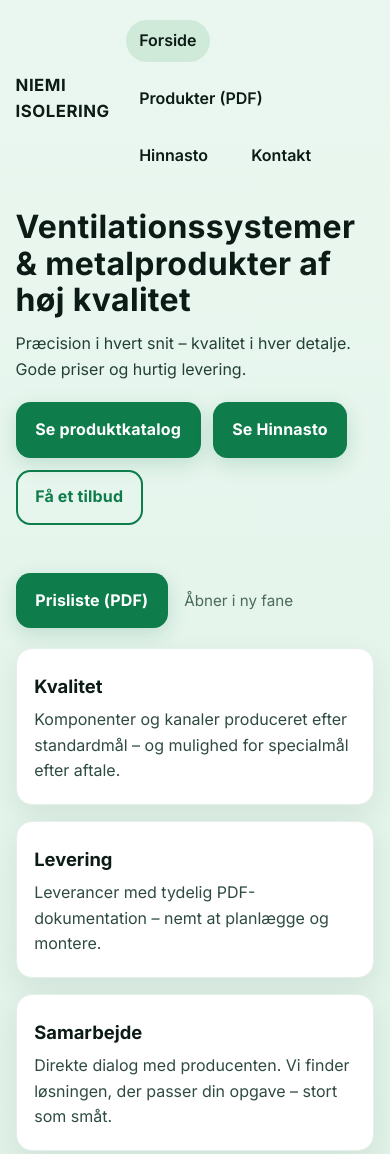
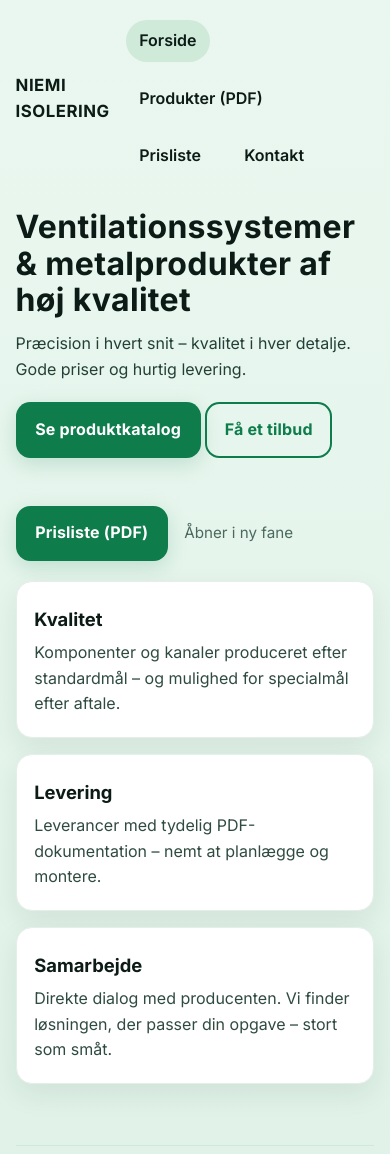
Before and after one commit to Markku2809/lopullinen-tanskan-versio, a plain HTML site: page index.html in a window 390 px wide. Shown: the top 1154 px of the page. Drawn offline with Linux system fonts and the light colour scheme.

Commit message:
Update index.html

```diff
--- a/index.html
+++ b/index.html
@@ -8,169 +8,62 @@
   <link rel="preconnect" href="https://fonts.googleapis.com">
   <link rel="preconnect" href="https://fonts.gstatic.com" crossorigin>
   <link href="https://fonts.googleapis.com/css2?family=Inter:wght@400;600;700&display=swap" rel="stylesheet">
-
   <style>
-    /* ========== Reset & Base ========== */
-    *, *::before, *::after { box-sizing: border-box; }
-    html, body { margin:0; padding:0; }
-    html { scroll-behavior: smooth; }
-    body {
-      font-family: Inter, system-ui, -apple-system, Segoe UI, Roboto, Arial, sans-serif;
-      color: #0c1b16;
-      line-height: 1.6;
-      background: linear-gradient(180deg, #eaf7f0 0%, #dff2e7 100%);
-    }
-
-    a { color: #0e7c4b; text-decoration: none; }
-    a:hover { text-decoration: underline; }
-
-    .container {
-      width: min(1100px, 92vw);
-      margin-inline: auto;
-    }
-
-    /* ========== Header & Nav ========== */
-    header.site-header {
-      padding: 1.25rem 0 0.5rem;
-      background: transparent;
-    }
-    .site-header .topbar {
-      display:flex; align-items:center; justify-content:space-between;
-      gap:1rem;
-    }
-    .brand {
-      font-weight: 800; letter-spacing: .03em;
-      color:#0c1b16; font-size: 1.05rem;
-    }
-    nav.menu { display:flex; gap:1rem; flex-wrap:wrap; }
-    nav.menu a {
-      padding:.5rem .85rem;
-      border-radius: 999px;
-      font-weight:600;
-      color:#0c1b16;
-    }
-    nav.menu a.active,
-    nav.menu a:hover {
-      background:#cfead9;
-      text-decoration:none;
-    }
-
-    /* ========== Hero ========== */
-    .hero {
-      padding: clamp(2rem, 5vw, 3rem) 0 1.25rem;
-    }
-    .hero h1 {
-      margin: 0 0 .75rem 0;
-      font-size: clamp(2rem, 4.5vw, 3rem);
-      line-height:1.15;
-      letter-spacing:.01em;
-    }
-    .lead {
-      margin:0 0 1.25rem 0;
-      font-size: clamp(1rem, 1.9vw, 1.125rem);
-      color:#244036;
-    }
-    .cta-row {
-      display:flex; gap:.75rem; flex-wrap:wrap;
-    }
-    .btn, .btn-outline {
-      display:inline-flex; align-items:center; justify-content:center;
-      gap:.5rem;
-      padding:.8rem 1.1rem;
-      border-radius: .9rem;
-      font-weight: 700;
-      letter-spacing:.01em;
-      border:2px solid transparent;
-      transition: transform .08s ease, background .2s ease, box-shadow .2s ease;
-      cursor:pointer;
-      text-decoration:none;
-    }
-    .btn {
-      background:#0e7c4b; color:white;
-      box-shadow: 0 6px 20px rgba(14,124,75,.18);
-    }
-    .btn:hover { transform: translateY(-1px); text-decoration:none; }
-    .btn:active { transform: translateY(0); }
-    .btn-outline {
-      background: transparent;
-      color:#0e7c4b;
-      border-color:#0e7c4b;
-    }
-    .btn-outline:hover {
-      background:#e5f4ec; text-decoration:none;
-    }
-
-    /* ========== Prisliste section ========== */
-    .section {
-      padding: 1.25rem 0 0.5rem;
-    }
-    .muted { color:#4b6a5d; font-size:.95rem; }
-
-    /* ========== Feature Cards ========== */
-    .grid-3 {
-      display:grid;
-      grid-template-columns: repeat(3, 1fr);
-      gap:1rem;
-    }
-    @media (max-width: 900px) {
-      .grid-3 { grid-template-columns: 1fr; }
-    }
-    .card {
-      background: white;
-      border-radius: 1rem;
-      padding: 1.25rem 1.1rem;
-      box-shadow: 0 10px 28px rgba(9, 33, 23, .08);
-      border:1px solid #e5efe9;
-    }
-    .card h3 { margin:.2rem 0 .35rem; font-size:1.15rem; }
-    .card p { margin:.25rem 0 0; color:#2f4b40; }
-
-    /* ========== Footer ========== */
-    footer.site-footer {
-      margin-top: 2rem;
-      padding: 1.1rem 0 2rem;
-      color:#224136;
-    }
-    .footer-grid {
-      display:grid; gap:.75rem;
-      grid-template-columns: repeat(2, 1fr);
-    }
-    @media (max-width: 700px) {
-      .footer-grid { grid-template-columns: 1fr; }
-    }
-    .small { font-size:.95rem; color:#244036; }
-    .divider {
-      height:1px; background:#cfead9; margin: .75rem 0 1rem;
-    }
+    *,*::before,*::after{box-sizing:border-box}
+    html,body{margin:0;padding:0}
+    html{scroll-behavior:smooth}
+    body{font-family:Inter,system-ui,-apple-system,Segoe UI,Roboto,Arial,sans-serif;color:#0c1b16;line-height:1.6;background:linear-gradient(180deg,#eaf7f0 0%,#dff2e7 100%)}
+    a{color:#0e7c4b;text-decoration:none} a:hover{text-decoration:underline}
+    .container{width:min(1100px,92vw);margin-inline:auto}
+    header.site-header{padding:1.25rem 0 .5rem;background:transparent}
+    .topbar{display:flex;align-items:center;justify-content:space-between;gap:1rem}
+    .brand{font-weight:800;letter-spacing:.03em;color:#0c1b16;font-size:1.05rem}
+    nav.menu{display:flex;gap:1rem;flex-wrap:wrap}
+    nav.menu a{padding:.5rem .85rem;border-radius:999px;font-weight:600;color:#0c1b16}
+    nav.menu a.active,nav.menu a:hover{background:#cfead9;text-decoration:none}
+    .hero{padding:clamp(2rem,5vw,3rem) 0 1.25rem}
+    .hero h1{margin:0 0 .75rem 0;font-size:clamp(2rem,4.5vw,3rem);line-height:1.15;letter-spacing:.01em}
+    .lead{margin:0 0 1.25rem 0;font-size:clamp(1rem,1.9vw,1.125rem);color:#244036}
+    .btn,.btn-outline{display:inline-flex;align-items:center;justify-content:center;gap:.5rem;padding:.8rem 1.1rem;border-radius:.9rem;font-weight:700;letter-spacing:.01em;border:2px solid transparent;transition:transform .08s ease,background .2s ease,box-shadow .2s ease;cursor:pointer;text-decoration:none}
+    .btn{background:#0e7c4b;color:#fff;box-shadow:0 6px 20px rgba(14,124,75,.18)} .btn:hover{transform:translateY(-1px);text-decoration:none}
+    .btn-outline{background:transparent;color:#0e7c4b;border-color:#0e7c4b} .btn-outline:hover{background:#e5f4ec;text-decoration:none}
+    .section{padding:1.25rem 0 .5rem}
+    .muted{color:#4b6a5d;font-size:.95rem}
+    .grid-3{display:grid;grid-template-columns:repeat(3,1fr);gap:1rem}
+    @media (max-width:900px){.grid-3{grid-template-columns:1fr}}
+    .card{background:#fff;border-radius:1rem;padding:1.25rem 1.1rem;box-shadow:0 10px 28px rgba(9,33,23,.08);border:1px solid #e5efe9}
+    .card h3{margin:.2rem 0 .35rem;font-size:1.15rem}
+    .card p{margin:.25rem 0 0;color:#2f4b40}
+    footer.site-footer{margin-top:2rem;padding:1.1rem 0 2rem;color:#224136}
+    .footer-grid{display:grid;gap:.75rem;grid-template-columns:repeat(2,1fr)}
+    @media (max-width:700px){.footer-grid{grid-template-columns:1fr}}
+    .small{font-size:.95rem;color:#244036}
+    .divider{height:1px;background:#cfead9;margin:.75rem 0 1rem}
   </style>
 </head>
-
 <body>
-  <!-- ===== Header & Navigation ===== -->
   <header class="site-header">
     <div class="container topbar">
       <div class="brand">NIEMI ISOLERING</div>
       <nav class="menu">
         <a href="#" class="active">Forside</a>
         <a href="produkter.html">Produkter (PDF)</a>
-        <a href="hinnasto.html">Hinnasto</a>
+        <a href="hinnasto.html">Prisliste</a><!-- ← tämä vie HTML-hinnastoon -->
         <a href="kontakt.html">Kontakt</a>
       </nav>
     </div>
 
-    <!-- ===== Hero ===== -->
     <section class="hero container">
       <h1>Ventilationssystemer & metalprodukter af høj kvalitet</h1>
       <p class="lead">Præcision i hvert snit – kvalitet i hver detalje. Gode priser og hurtig levering.</p>
       <div class="cta-row">
         <a class="btn" href="produkter.html">Se produktkatalog</a>
-        <a class="btn" href="hinnasto.html">Se Hinnasto</a>
+        <!-- poistettu aiempi suomenkielinen hinnasto-nappi -->
         <a class="btn-outline" href="kontakt.html">Få et tilbud</a>
       </div>
     </section>
   </header>
 
-  <!-- ===== Prisliste-knap ===== -->
   <section id="prisliste" class="section container" aria-labelledby="prisliste-heading">
     <a class="btn" href="pdf/Niemi_Isolering_Prisliste_DK_DISCOUNT30.pdf" target="_blank" rel="noopener" aria-label="Åbn prislisten som PDF i en ny fane">
       Prisliste (PDF)
@@ -179,34 +72,18 @@
   </section>
 
   <main>
-    <!-- ===== Feature cards ===== -->
-    <section class="container grid-3" style="margin-top: .75rem;">
-      <article class="card">
-        <h3>Kvalitet</h3>
-        <p>Komponenter og kanaler produceret efter standardmål – og mulighed for specialmål efter aftale.</p>
-      </article>
-
-      <article class="card">
-        <h3>Levering</h3>
-        <p>Leverancer med tydelig PDF-dokumentation – nemt at planlægge og montere.</p>
-      </article>
-
-      <article class="card">
-        <h3>Samarbejde</h3>
-        <p>Direkte dialog med producenten. Vi finder løsningen, der passer din opgave – stort som småt.</p>
-      </article>
+    <section class="container grid-3" style="margin-top:.75rem;">
+      <article class="card"><h3>Kvalitet</h3><p>Komponenter og kanaler produceret efter standardmål – og mulighed for specialmål efter aftale.</p></article>
+      <article class="card"><h3>Levering</h3><p>Leverancer med tydelig PDF-dokumentation – nemt at planlægge og montere.</p></article>
+      <article class="card"><h3>Samarbejde</h3><p>Direkte dialog med producenten. Vi finder løsningen, der passer din opgave – stort som småt.</p></article>
     </section>
   </main>
 
-  <!-- ===== Footer ===== -->
   <footer class="site-footer">
     <div class="container">
       <div class="divider"></div>
       <div class="footer-grid">
-        <div class="small">
-          <strong>Niemi Isolering</strong><br>
-          Ventilation & Metal
-        </div>
+        <div class="small"><strong>Niemi Isolering</strong><br>Ventilation & Metal</div>
         <div class="small">
           E-mail: <a href="mailto:isolerigniemi@gmail.com">isolerigniemi@gmail.com</a><br>
           WhatsApp: <a href="https://wa.me/358402434364" target="_blank" rel="noopener">+358 40 243 4364</a>
```
